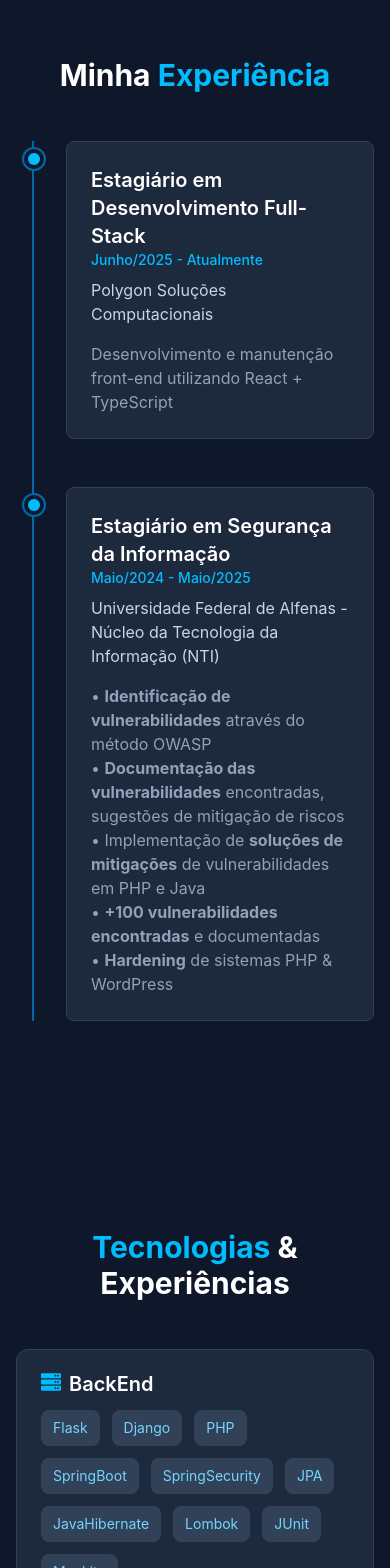
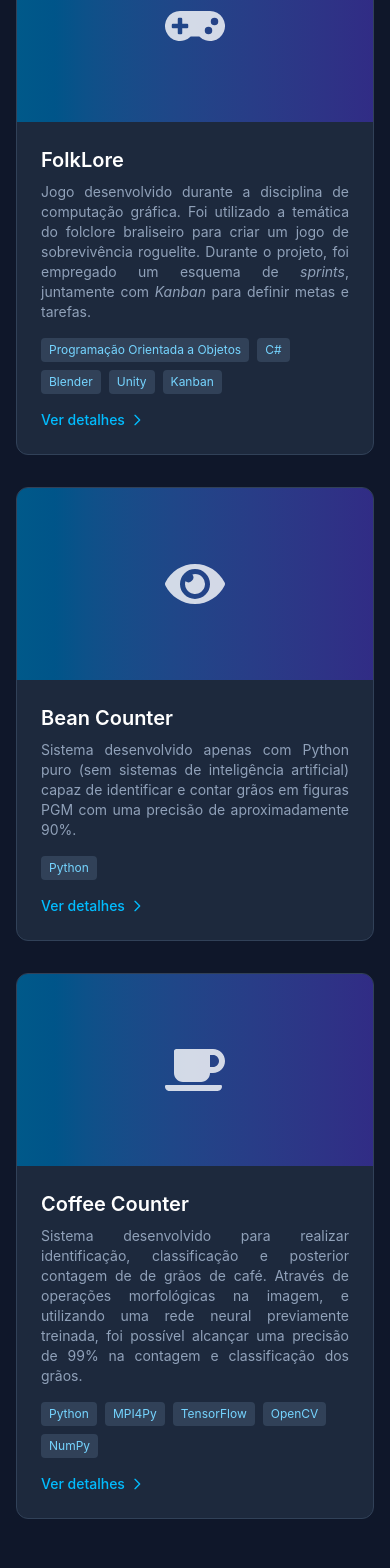
Before and after one commit to joaoragazzo/portfolio, a React (Vite) app in the folder app/: page / in a window 390 px wide. Shown: the part 3480-5048 px from the top of the page. Built offline with nearby package versions, Linux system fonts and the light colour scheme.

Commit message:
feat: add project modal

```diff
--- a/app/src/App.jsx
+++ b/app/src/App.jsx
@@ -11,7 +11,16 @@ import { SectionTitleStrong } from "./components/section/SectionTitleStrong";
 import { ToolCard } from "./components/tools/ToolCard";
 import { Tools } from "./components/tools/Tools";
 import { PiGraphBold } from "react-icons/pi";
-import { FaCode, FaDatabase, FaLock, FaSearch, FaServer } from "react-icons/fa";
+import {
+  FaCode,
+  FaCoffee,
+  FaDatabase,
+  FaEye,
+  FaGamepad,
+  FaLock,
+  FaSearch,
+  FaServer,
+} from "react-icons/fa";
 import { ContactInformations } from "./components/ContactInformations";
 import { Footer } from "./components/Footer";
 import { FaComputer, FaGear } from "react-icons/fa6";
@@ -19,18 +28,23 @@ import { AboutMe } from "./components/AboutMe";
 import { Home } from "./components/Home";
 import { ParticlesBackground } from "./components/ParticlesBackground";
 
+import jsimples from '/public/jsimples.png';
+
 function App() {
   return (
     <>
       <div className="min-h-screen flex flex-col">
-
         <Header>
           <JoaoRagazzo />
           <Links />
         </Header>
 
         <main className="flex-grow">
-          <Section id="home" className="scroll-mt-10" style={{paddingTop: "0px"}}>
+          <Section
+            id="home"
+            className="scroll-mt-10"
+            style={{ paddingTop: "0px" }}
+          >
             <ParticlesBackground />
             <Home />
           </Section>
@@ -42,10 +56,10 @@ function App() {
 
             <AboutMe>
               <AboutMe.Paragraph>
-                Sou um desenvolvedor full-stack com foco em back-end,
-                apaixonado por criar soluções. Atualmente, estou cursando{" "}
-                <strong>Ciência da Computação</strong> pela Universidade
-                Federal de Alfenas e buscando constantemente aprimorar minhas
+                Sou um desenvolvedor full-stack com foco em back-end, apaixonado
+                por criar soluções. Atualmente, estou cursando{" "}
+                <strong>Ciência da Computação</strong> pela Universidade Federal
+                de Alfenas e buscando constantemente aprimorar minhas
                 habilidades técnicas.
               </AboutMe.Paragraph>
               <AboutMe.Paragraph>
@@ -84,6 +98,21 @@ function App() {
                 <ProjectCard.Tag>Styled Components</ProjectCard.Tag>
                 <ProjectCard.Tag>ContextAPI</ProjectCard.Tag>
                 <ProjectCard.Tag>Jison/Yacc</ProjectCard.Tag>
+                <ProjectCard.Challanges>
+                  Um dos principais desafios nesse sistema foi concluir o propósito
+                  principal desse sistema: simplificar o processo de ensino-aprendizagem
+                  de um dos tópicos mais importantes da computação: o processo de compilação.
+                  Para atingir esse objetivo, foi utilizado um design minimalista, a fim de
+                  criar um ambiente intuitivo e de fácil utilização para os estudantes.
+                </ProjectCard.Challanges>
+                <ProjectCard.Functionality>Processo de compilação da linguagem Simples</ProjectCard.Functionality>
+                <ProjectCard.Functionality>Execução interpretada da linguagem compilada (MVS)</ProjectCard.Functionality>
+                <ProjectCard.Functionality>Execução passo-a-passo da linguagem MVS</ProjectCard.Functionality>
+                <ProjectCard.Functionality>Demonstração da árvore sintática</ProjectCard.Functionality>
+                <ProjectCard.Functionality>Demonstração da árvore de derivação</ProjectCard.Functionality>
+                <ProjectCard.Demonstration>
+                  <img src={jsimples}></img>
+                </ProjectCard.Demonstration>
               </ProjectCard>
 
               <ProjectCard>
@@ -105,6 +134,56 @@ function App() {
                 <ProjectCard.Tag>JavaScript</ProjectCard.Tag>
                 <ProjectCard.Tag>React</ProjectCard.Tag>
                 <ProjectCard.Tag>StyledComponent</ProjectCard.Tag>
+              </ProjectCard>
+
+              <ProjectCard>
+                <ProjectCard.Icon>
+                  <FaGamepad />
+                </ProjectCard.Icon>
+                <ProjectCard.Title>FolkLore</ProjectCard.Title>
+                <ProjectCard.Description>
+                  Jogo desenvolvido durante a disciplina de computação gráfica.
+                  Foi utilizado a temática do folclore braliseiro para criar um
+                  jogo de sobrevivência roguelite. Durante o projeto, foi
+                  empregado um esquema de <i>sprints</i>, juntamente com{" "}
+                  <i>Kanban</i> para definir metas e tarefas.
+                </ProjectCard.Description>
+                <ProjectCard.Tag>Programação Orientada a Objetos</ProjectCard.Tag>
+                <ProjectCard.Tag>C#</ProjectCard.Tag>
+                <ProjectCard.Tag>Blender</ProjectCard.Tag>
+                <ProjectCard.Tag>Unity</ProjectCard.Tag>
+                <ProjectCard.Tag>Kanban</ProjectCard.Tag>
+              </ProjectCard>
+
+              <ProjectCard>
+                <ProjectCard.Icon>
+                  <FaEye />
+                </ProjectCard.Icon>
+                <ProjectCard.Title>Bean Counter</ProjectCard.Title>
+                <ProjectCard.Description>
+                  Sistema desenvolvido apenas com Python puro (sem sistemas de
+                  inteligência artificial) capaz de identificar e contar grãos
+                  em figuras PGM com uma precisão de aproximadamente 90%.
+                </ProjectCard.Description>
+                <ProjectCard.Tag>Python</ProjectCard.Tag>
+              </ProjectCard>
+
+              <ProjectCard>
+                <ProjectCard.Icon>
+                  <FaCoffee />
+                </ProjectCard.Icon>
+                <ProjectCard.Title>Coffee Counter</ProjectCard.Title>
+                <ProjectCard.Description>
+                  Sistema desenvolvido para realizar identificação, classificação e posterior contagem de
+                  de grãos de café. Através de operações morfológicas na imagem, e utilizando uma
+                  rede neural previamente treinada, foi possível alcançar uma precisão de 99% na contagem e
+                  classificação dos grãos.
+                </ProjectCard.Description>
+                <ProjectCard.Tag>Python</ProjectCard.Tag>
+                <ProjectCard.Tag>MPI4Py</ProjectCard.Tag>
+                <ProjectCard.Tag>TensorFlow</ProjectCard.Tag>
+                <ProjectCard.Tag>OpenCV</ProjectCard.Tag>
+                <ProjectCard.Tag>NumPy</ProjectCard.Tag>
               </ProjectCard>
             </Projects>
           </Section>
@@ -153,7 +232,8 @@ function App() {
 
           <Section id="tech" className="scroll-mt-10">
             <SectionTitle>
-              <SectionTitleStrong>Tecnologias</SectionTitleStrong> & Experiências
+              <SectionTitleStrong>Tecnologias</SectionTitleStrong> &
+              Experiências
             </SectionTitle>
 
             <Tools>
@@ -167,11 +247,12 @@ function App() {
                 <ToolCard.Tool>PHP</ToolCard.Tool>
                 <ToolCard.Tool>SpringBoot</ToolCard.Tool>
                 <ToolCard.Tool>SpringSecurity</ToolCard.Tool>
-                <ToolCard.Tool>JPA</ToolCard.Tool>
                 <ToolCard.Tool>JavaHibernate</ToolCard.Tool>
                 <ToolCard.Tool>Lombok</ToolCard.Tool>
                 <ToolCard.Tool>JUnit</ToolCard.Tool>
                 <ToolCard.Tool>Mockito</ToolCard.Tool>
+                <ToolCard.Tool>JWT</ToolCard.Tool>
+                <ToolCard.Tool>JPA</ToolCard.Tool>
               </ToolCard>
 
               <ToolCard>
@@ -245,8 +326,6 @@ function App() {
                 <ToolCard.Tool>OWASP TOP 10</ToolCard.Tool>
               </ToolCard>
             </Tools>
-
-
           </Section>
 
           <Section id="contact" className="scroll-mt-10">
--- /dev/null
+++ b/app/src/components/ModalWrapper.jsx
@@ -0,0 +1,11 @@
+export const ModalWrapper = ({ children }) => {
+  return (
+    <div class="fixed inset-0 bg-black/80 z-50 overflow-y-auto">
+      <div class="min-h-screen flex items-center justify-center p-4">
+        <div class="bg-slate-800 rounded-xl max-w-4xl w-full border border-slate-700 max-h-[90vh] overflow-y-auto">
+            { children }
+        </div>
+      </div>
+    </div>
+  );
+};
--- a/app/src/components/projects/ProjectCard.jsx
+++ b/app/src/components/projects/ProjectCard.jsx
@@ -1,6 +1,9 @@
-import React from "react";
+import React, { useState } from "react";
+import { ModalWrapper } from "../ModalWrapper";
 
 export const ProjectCard = ({ children }) => {
+  const [modalOpen, setModalOpen] = useState(false);
+
   const childrenArray = React.Children.toArray(children);
   const icon = childrenArray.find(
     (child) => child.type?.displayName === "ProjectCard.Icon"
@@ -14,7 +17,17 @@ export const ProjectCard = ({ children }) => {
   const tags = childrenArray.filter(
     (child) => child.type?.displayName === "ProjectCard.Tag"
   );
+  const functionalities = childrenArray.filter(
+    (child) => child.type?.displayName === "ProjectCard.Functionality"
+  );
+  const challanges = childrenArray.find(
+    (child) => child.type?.displayName === "ProjectCard.Challanges"
+  );
+  const demonstrations = childrenArray.filter(
+    (child) => child.type?.displayName === "ProjectCard.Demonstration"
+  );
   return (
+    <>
       <div className="flex flex-col h-full project-card bg-slate-800 rounded-xl overflow-hidden border border-slate-700">
         <div className="h-48 bg-gradient-to-r from-sky-800 to-indigo-900 flex items-center justify-center">
           <div className="h-20 w-20 text-white/80 text-6xl flex items-center justify-center">
@@ -41,7 +54,12 @@ export const ProjectCard = ({ children }) => {
             </div>
           </div>
 
-        <a className="mt-auto text-sky-400 hover:text-sky-300 text-sm font-medium flex items-center">
+          <a
+            onClick={() => {
+              setModalOpen(true);
+            }}
+            className="cursor-pointer mt-auto text-sky-400 hover:text-sky-300 text-sm font-medium flex items-center"
+          >
             Ver detalhes
             <svg
               xmlns="http://www.w3.org/2000/svg"
@@ -60,6 +78,109 @@ export const ProjectCard = ({ children }) => {
           </a>
         </div>
       </div>
+
+      {modalOpen && (
+        <ModalWrapper>
+          <div className="sticky top-0 bg-slate-800 border-b border-slate-700 p-4 flex justify-between items-center">
+            <h2 id="modal-title" className="text-2xl font-bold text-white">
+              {title}
+            </h2>
+            <button
+              onClick={() => {
+                setModalOpen(false);
+              }}
+              className="text-slate-400 hover:text-white cursor-pointer"
+            >
+              <svg
+                xmlns="http://www.w3.org/2000/svg"
+                className="h-6 w-6"
+                fill="none"
+                viewBox="0 0 24 24"
+                stroke="currentColor"
+              >
+                <path
+                  stroke-linecap="round"
+                  stroke-linejoin="round"
+                  stroke-width="2"
+                  d="M6 18L18 6M6 6l12 12"
+                ></path>
+              </svg>
+            </button>
+          </div>
+
+          <div id="modal-content" className="p-6">
+            <div className="mb-8 h-64 bg-gradient-to-r from-sky-800 to-indigo-900 rounded-lg flex items-center justify-center">
+              <div className="h-24 w-24 text-white/80 text-6xl flex items-center justify-center">
+                {icon}
+              </div>
+            </div>
+
+            <div className="mb-6">
+              <h3 className="text-xl font-semibold mb-3 text-white">
+                Descrição
+              </h3>
+              <p className="text-slate-300 text-justify">{description}</p>
+            </div>
+
+            <div className="mb-6">
+              <h3 className="text-xl font-semibold mb-3 text-white">
+                Tecnologias
+              </h3>
+              <div className="flex flex-wrap gap-2">
+                {tags.map((content, index) => (
+                  <span
+                    key={index}
+                    className="px-3 py-2 bg-slate-700 rounded-lg text-sm text-sky-300"
+                  >
+                    {content}
+                  </span>
+                ))}
+              </div>
+            </div>
+
+            {functionalities?.length > 0 && (
+              <div className="mb-6">
+                <h3 className="text-xl font-semibold mb-3 text-white">
+                  Funcionalidades
+                </h3>
+                <ul className="list-disc pl-5 text-slate-300 space-y-2">
+                  {functionalities.map((content, index) => (
+                    <li>{content}</li>
+                  ))}
+                </ul>
+              </div>
+            )}
+
+            {challanges && (
+              <div className="mb-6">
+                <h3 className="text-xl font-semibold mb-3 text-white">
+                  Desafios e Soluções
+                </h3>
+                <p className="text-slate-300">{challanges}</p>
+              </div>
+            )}
+
+            {demonstrations?.length > 0 && (
+              <div>
+                <h3 className="text-xl font-semibold mb-3 text-white">
+                  Demonstração
+                </h3>
+                <div className="grid grid-cols-1 md:grid-cols-2 gap-4">
+                  {demonstrations.map((content, index) => (
+                    <div
+                      index={index}
+                      className="bg-slate-900 rounded-lg p-4 border border-slate-700 flex items-center justify-center h-48"
+                    >
+                      {content}
+                    </div>
+                  ))}
+                </div>
+              </div>
+            )}
+          </div>
+        </ModalWrapper>
+      )}
+    </>
   );
 };
 
@@ -74,3 +195,12 @@ ProjectCard.Description.displayName = "ProjectCard.Description";
 
 ProjectCard.Tag = ({ children }) => <>{children}</>;
 ProjectCard.Tag.displayName = "ProjectCard.Tag";
+
+ProjectCard.Functionality = ({ children }) => <>{children}</>;
+ProjectCard.Functionality.displayName = "ProjectCard.Functionality";
+
+ProjectCard.Challanges = ({ children }) => <>{children}</>;
+ProjectCard.Challanges.displayName = "ProjectCard.Challanges";
+
+ProjectCard.Demonstration = ({ children }) => <>{children}</>;
+ProjectCard.Demonstration.displayName = "ProjectCard.Demonstration";
```
Also changed, not shown: app/public/jsimples.png (added). Lines whose indentation alone changed are shown as unchanged.
